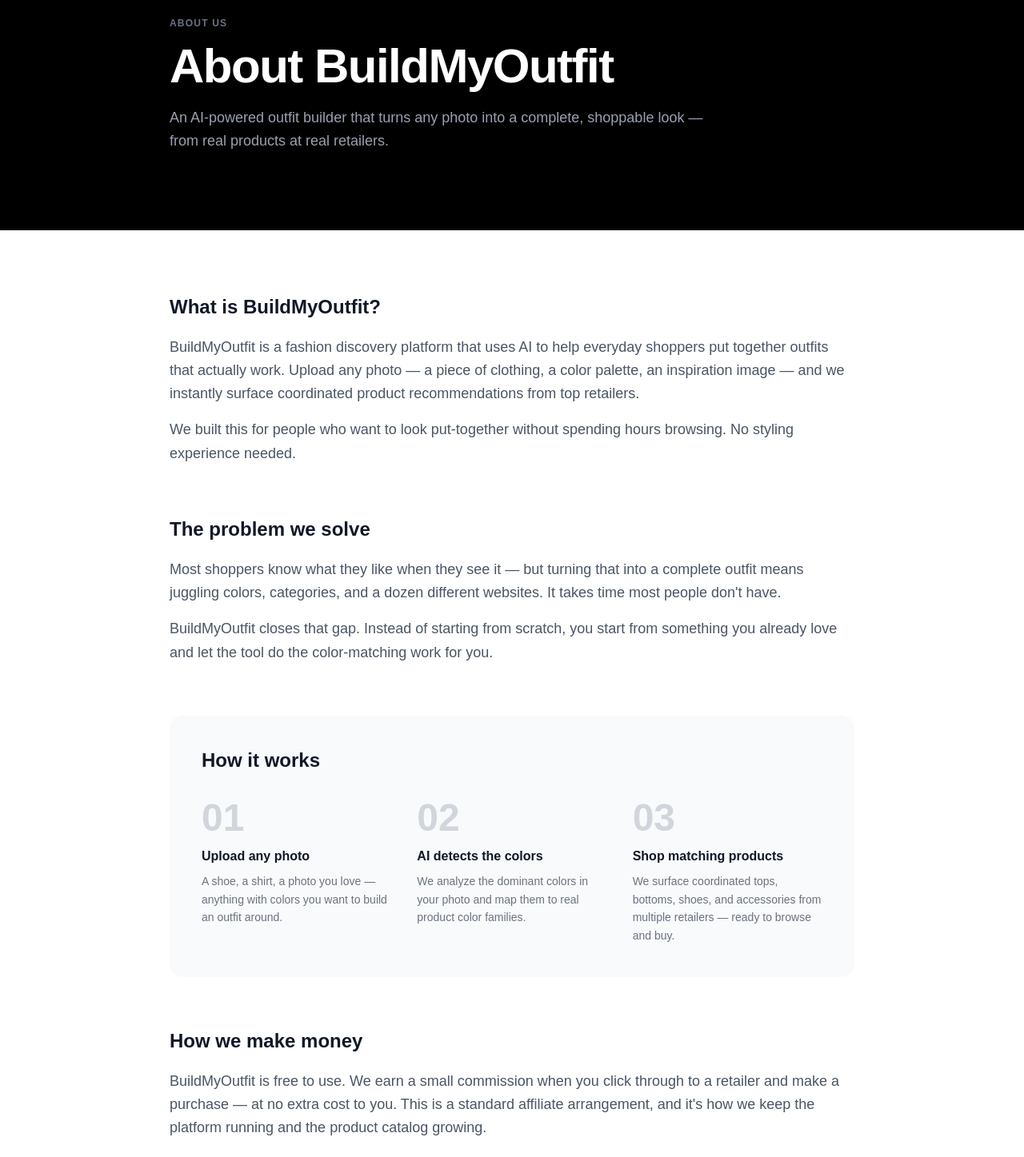
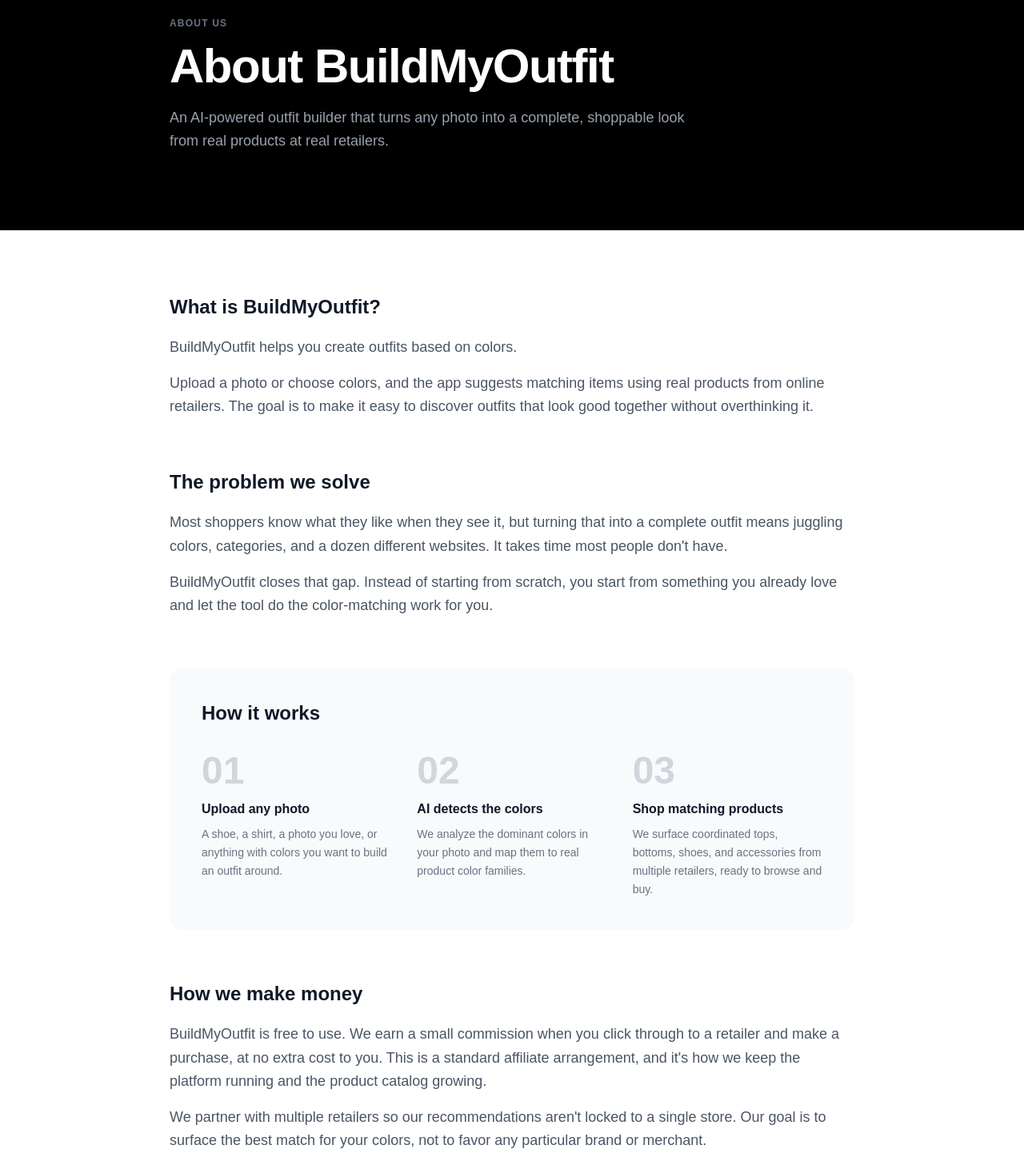
Before and after one commit to shawnsokolgold-netizen/outfit-app-mvp, a Next.js app: page /about in a window 1280 px wide. Shown: the part 140-1587 px from the top of the page at 80% size. Built offline with nearby package versions, Linux system fonts and the light colour scheme.

Commit message:
clean copy remove em dashes

```diff
--- a/app/about/page.js
+++ b/app/about/page.js
@@ -3,7 +3,7 @@
 import Link from "next/link";
 
 export const metadata = {
-  title: "About — BuildMyOutfit",
+  title: "About - BuildMyOutfit",
   description:
     "BuildMyOutfit is an AI-powered outfit builder that helps everyday shoppers discover coordinated looks from real retailers.",
 };
@@ -27,7 +27,7 @@
           </h1>
           <p className="text-gray-400 text-lg leading-relaxed max-w-2xl">
             An AI-powered outfit builder that turns any photo into a complete,
-            shoppable look — from real products at real retailers.
+            shoppable look from real products at real retailers.
           </p>
         </div>
       </section>
@@ -39,15 +39,10 @@
         <section className="mb-16">
           <h2 className="text-2xl font-black text-gray-900 mb-5">What is BuildMyOutfit?</h2>
           <p className="text-gray-600 leading-relaxed text-lg mb-4">
-            BuildMyOutfit is a fashion discovery platform that uses AI to help
-            everyday shoppers put together outfits that actually work. Upload any
-            photo — a piece of clothing, a color palette, an inspiration image —
-            and we instantly surface coordinated product recommendations from
-            top retailers.
+            BuildMyOutfit helps you create outfits based on colors.
           </p>
           <p className="text-gray-600 leading-relaxed text-lg">
-            We built this for people who want to look put-together without spending
-            hours browsing. No styling experience needed.
+            Upload a photo or choose colors, and the app suggests matching items using real products from online retailers. The goal is to make it easy to discover outfits that look good together without overthinking it.
           </p>
         </section>
 
@@ -55,7 +50,7 @@
         <section className="mb-16">
           <h2 className="text-2xl font-black text-gray-900 mb-5">The problem we solve</h2>
           <p className="text-gray-600 leading-relaxed text-lg mb-4">
-            Most shoppers know what they like when they see it — but turning that
+            Most shoppers know what they like when they see it, but turning that
             into a complete outfit means juggling colors, categories, and a dozen
             different websites. It takes time most people don't have.
           </p>
@@ -76,7 +71,7 @@
               {
                 step: "01",
                 title: "Upload any photo",
-                desc: "A shoe, a shirt, a photo you love — anything with colors you want to build an outfit around.",
+                desc: "A shoe, a shirt, a photo you love, or anything with colors you want to build an outfit around.",
               },
               {
                 step: "02",
@@ -86,7 +81,7 @@
               {
                 step: "03",
                 title: "Shop matching products",
-                desc: "We surface coordinated tops, bottoms, shoes, and accessories from multiple retailers — ready to browse and buy.",
+                desc: "We surface coordinated tops, bottoms, shoes, and accessories from multiple retailers, ready to browse and buy.",
               },
             ].map((item) => (
               <div key={item.step}>
@@ -109,7 +104,7 @@
           </h2>
           <p className="text-gray-600 leading-relaxed text-lg mb-4">
             BuildMyOutfit is free to use. We earn a small commission when you
-            click through to a retailer and make a purchase — at no extra cost
+            click through to a retailer and make a purchase, at no extra cost
             to you. This is a standard affiliate arrangement, and it's how we
             keep the platform running and the product catalog growing.
           </p>
@@ -134,7 +129,7 @@
           </h2>
           <p className="text-gray-600 leading-relaxed text-lg mb-4">
             Product recommendations on BuildMyOutfit are driven by color
-            coordination logic — not paid placements or sponsorships. We
+            coordination logic, not paid placements or sponsorships. We
             recommend items because they work well together, period.
           </p>
           <p className="text-gray-600 leading-relaxed text-lg">
--- a/app/contact/page.js
+++ b/app/contact/page.js
@@ -2,7 +2,7 @@
 import SiteFooter from "@/components/SiteFooter";
 
 export const metadata = {
-  title: "Contact — BuildMyOutfit",
+  title: "Contact - BuildMyOutfit",
   description:
     "Get in touch with the BuildMyOutfit team for support, feedback, or partnership inquiries.",
 };
@@ -25,8 +25,7 @@
             Get in touch
           </h1>
           <p className="text-gray-400 text-lg leading-relaxed max-w-2xl">
-            We're a small team and we read every message. Whether you have a
-            question, a suggestion, or want to work together — reach out.
+            If you have any questions, feedback, or suggestions, feel free to reach out. We are always working to improve BuildMyOutfit and make it more useful.
           </p>
         </div>
       </section>
@@ -68,7 +67,7 @@
               <h3 className="text-sm font-bold text-gray-900 mb-1">Support</h3>
               <p className="text-sm text-gray-500 leading-relaxed">
                 Questions about how the app works, broken links, or product
-                issues — we'll get back to you within 24–48 hours.
+                issues. We'll get back to you within 24–48 hours.
               </p>
             </div>
 
```
